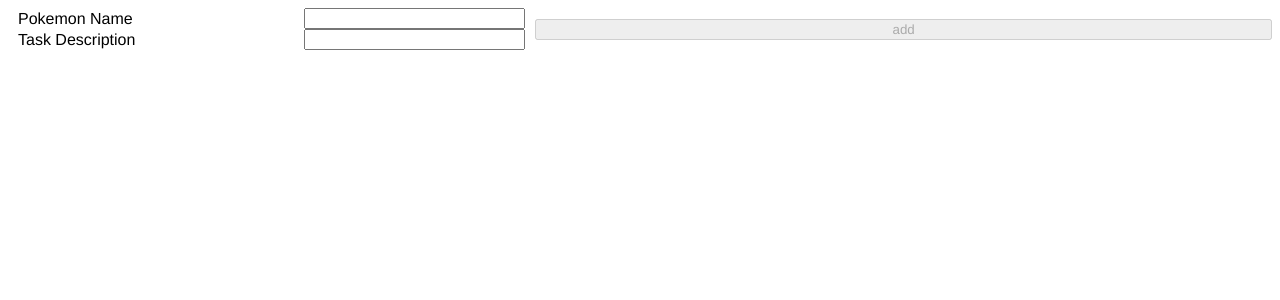
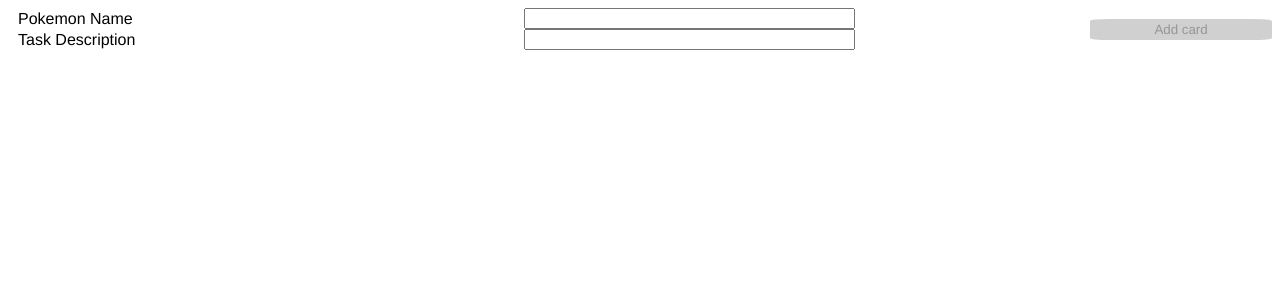
Before and after one commit to YOGURSIO/AngularTasks, an Angular app in the folder AngularCards/: page / in a window 1280 px wide. Shown: the top 300 px of the page. Built offline with nearby package versions, Linux system fonts and the light colour scheme.

Commit message:
Adds spacer to add a space between the inputs and the button in new card component. Added conditional class to new card component button, to apply different styles depending on whether it is enabled or disabled. Added button hover styles and modified button style.

```diff
--- a/AngularCards/src/app/new-card/new-card.component.css
+++ b/AngularCards/src/app/new-card/new-card.component.css
@@ -10,7 +10,7 @@
   flex-direction: column;
   justify-content: space-evenly;
   align-items: flex-end;
-  flex-grow: 1;
+  flex-grow: 5;
 }
 
 .input-label {
@@ -33,8 +33,36 @@ input {
   height: 70%;
 }
 
+.spacer {
+  flex-grow: 2;
+  flex-shrink: 1;
+}
+
 button {
-  height: 100%;
+  height: 70%;
   align-self: center;
-  flex-grow: 3;
+  flex-grow: 1;
+  flex-shrink: 1;
+  border-radius: 10%;
+  background-color: rgba(100, 100, 100, 0.3);
+  transition: transform 100ms, opacity 400ms;
 }
+
+button.disabled {
+  border: 2px solid transparent;
+}
+
+button.enabled {
+  background-color: black;
+  color: white;
+  cursor: pointer;
+  border: 2px solid white;
+}
+
+button.enabled:hover {
+  transform: scale(1.05);
+  box-shadow: 0 5px 5px 0 rgba(0, 0, 0, 0.5);
+  background-color: white;
+  color: black;
+  border: 2px solid black;
+}
--- a/AngularCards/src/app/new-card/new-card.component.html
+++ b/AngularCards/src/app/new-card/new-card.component.html
@@ -9,5 +9,6 @@
       <input type="text" [(ngModel)]="taskDescription">
     </div>
   </div>
-  <button [disabled]="!pokemonName || !taskDescription" (click)="onAddCard()"> add</button>
+  <span class="spacer"></span>
+  <button [class]="!pokemonName || !taskDescription ? 'disabled' : 'enabled'" [disabled]="!pokemonName || !taskDescription" (click)="onAddCard()">Add card</button>
 </div>
```
